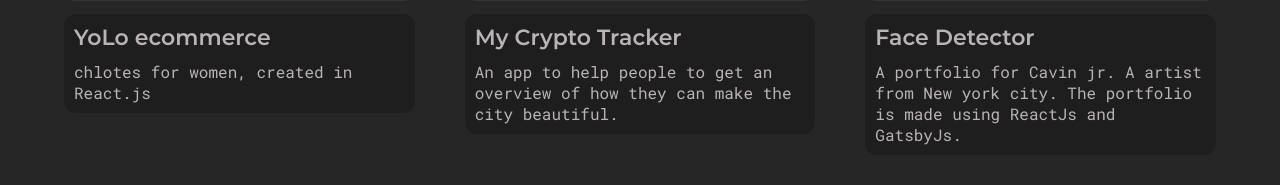
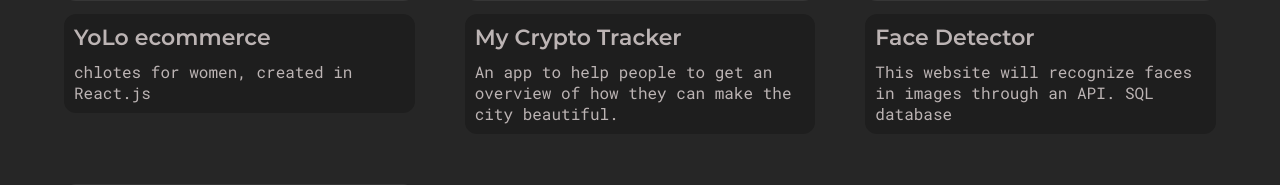
Before and after one commit to FedericoAcostaDev/portfolio2021, a React (Create React App) app: page /projects in a window 1280 px wide. Shown: the part 741-926 px from the top of the page. Built offline with nearby package versions, Linux system fonts and the light colour scheme; a web font is replaced by a local one.

Commit message:
updating projects

```diff
--- a/src/assets/data/projects.js
+++ b/src/assets/data/projects.js
@@ -22,7 +22,7 @@
     id: uuidv4(),
     name: 'Face Detector',
     desc:
-      'A portfolio for Cavin jr. A artist from New york city. The portfolio is made using ReactJs and GatsbyJs.',
+      'This website will recognize faces in images through an API. SQL database',
     img: Face,
   },
   {
```
